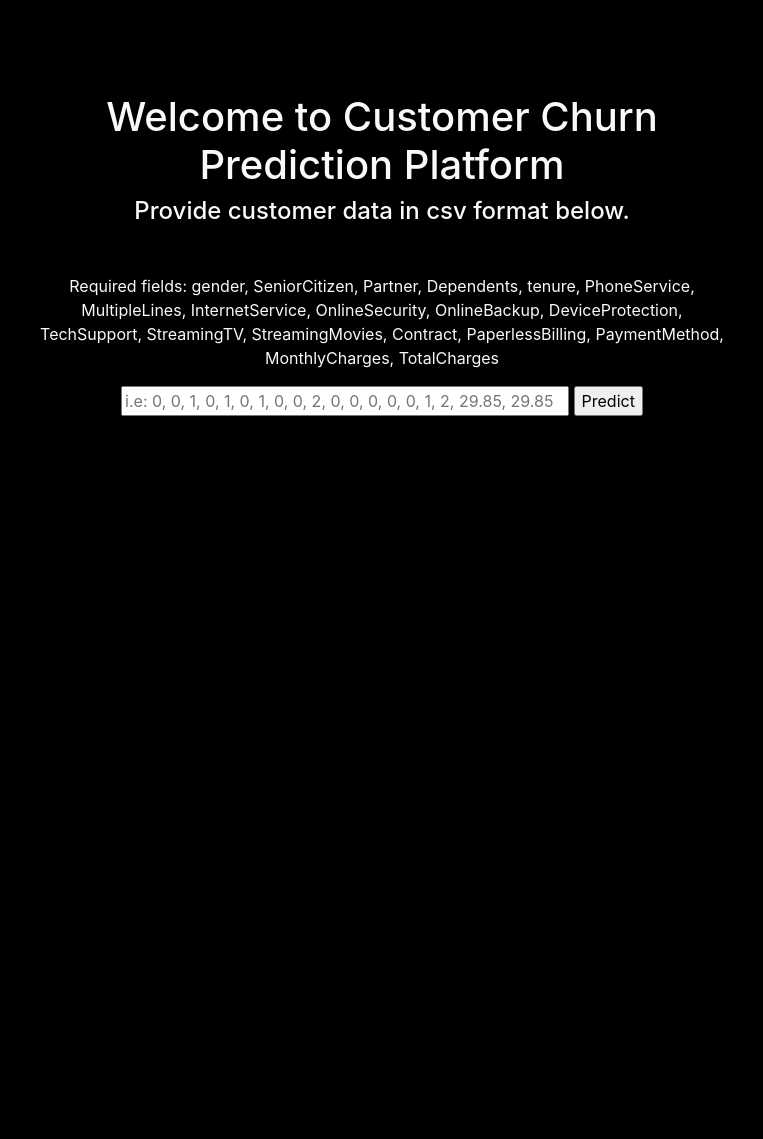
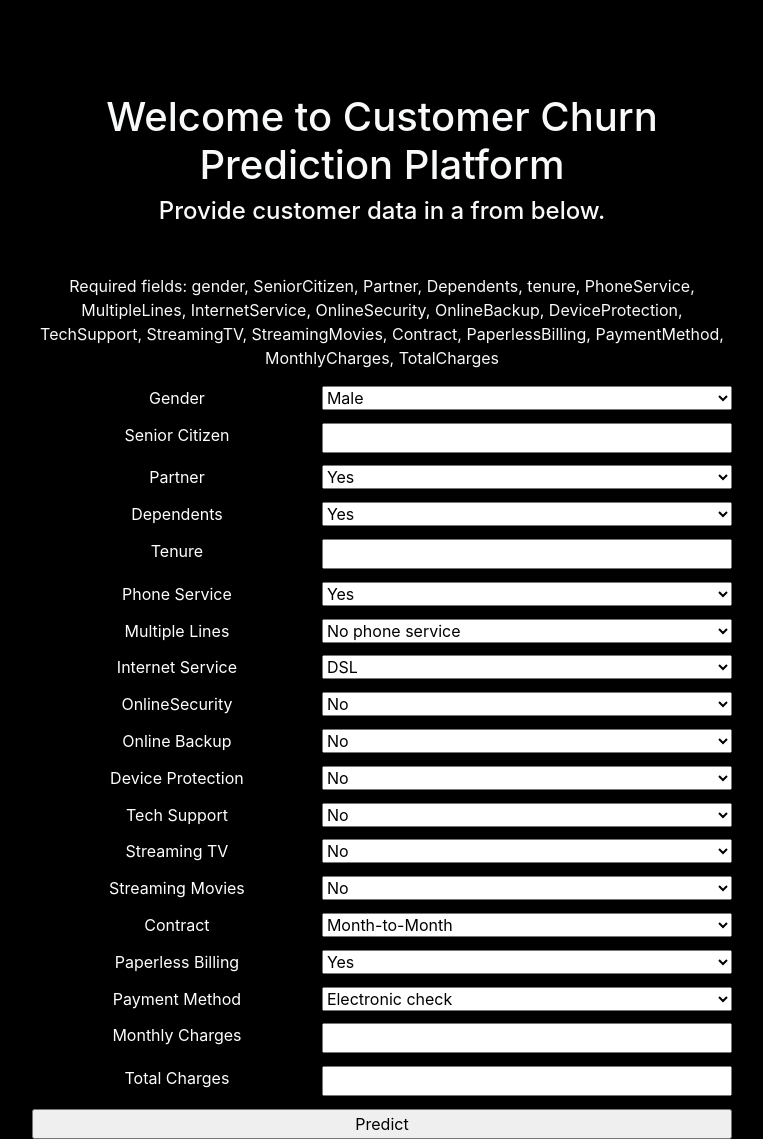
Before and after one commit to onshimiye/mla2, a Flask app: page / in a window 1280 px wide. Shown: the part 207-1346 px from the top of the page, without its empty margins (258-1021 px from the left). Before the commit the page ends 623 px from the top, so only its background shows below. Run offline with Flask 2, Linux system fonts and the light colour scheme; some libraries are stand-ins or nearby versions.

Commit message:
Predict on user inputs

```diff
--- a/app.py
+++ b/app.py
@@ -7,51 +7,69 @@ from model import predict
 
 app = Flask(__name__)
 
+
 @app.route('/', methods=['GET', 'POST'])
 def home():
     if request.method == 'POST':
-        # data = request['data']
-        to_predict = request.form['data']
-        print(to_predict)
-        prediction, confidence = predict(to_predict)
+        gender = int(request.form['gender'])
+        senior_citizen = float(request.form['senior-citizen'])
+        partener = int(request.form['partener'])
+        dependents = int(request.form['dependents'])
+        tenure = float(request.form['tenure'])
+        phone_service = int(request.form['phone-service'])
+        multiple_lines = int(request.form['multiple-lines'])
+        internet_service = int(request.form['internet-service'])
+        online_security = int(request.form['online-security'])
+        online_backup = int(request.form['online-backup'])
+        device_protection = int(request.form['device-protection'])
+        tech_support = int(request.form['tech-support'])
+        streaming_tv = int(request.form['streaming-tv'])
+        streaming_movies = int(request.form['streaming-movies'])
+        contract = int(request.form['contract'])
+        paperless_billing = int(request.form['paperless-billing'])
+        payment_method = int(request.form['payment-method'])
+        monthly_charges = float(request.form['monthly-charges'])
+        total_charges = float(request.form['total-charges'])
+
+        prediction, confidence = predict(gender, senior_citizen, partener, dependents, tenure, phone_service, multiple_lines, internet_service, online_security,
+                                         online_backup, device_protection, tech_support, streaming_tv, streaming_movies, contract, paperless_billing, payment_method, monthly_charges, total_charges)
 
         res = {
-                'prediction':prediction,
-                'confidence':confidence
-                }
+            'prediction': prediction,
+            'confidence': confidence
+        }
         return render_template('res.html', res=res)
 
         # return redirect(url_for('prediction', data=data))
     return render_template('index.html')
 
+
 @app.route('/prediction/data')
 def prediction(filename):
-    #Step 1
+    # Step 1
     my_image = plt.imread(os.path.join('uploads', filename))
-    #Step 2
-    my_image_re = resize(my_image, (32,32,3))
+    # Step 2
+    my_image_re = resize(my_image, (32, 32, 3))
 
-    #Step 3
+    # Step 3
     with graph.as_default():
-      set_session(sess)
-      probabilities = model.predict(np.array( [my_image_re,] ))[0,:]
-      print(probabilities)
-#Step 4
-      number_to_class = ['airplane', 'automobile', 'bird', 'cat', 'deer', 'dog', 'frog', 'horse', 'ship', 'truck']
-      index = np.argsort(probabilities)
-      predictions = {
-        "class1":number_to_class[index[9]],
-        "class2":number_to_class[index[8]],
-        "class3":number_to_class[index[7]],
-        "prob1":probabilities[index[9]],
-        "prob2":probabilities[index[8]],
-        "prob3":probabilities[index[7]],
-      }
-#Step 5
+        set_session(sess)
+        probabilities = model.predict(np.array([my_image_re, ]))[0, :]
+        print(probabilities)
+# Step 4
+        number_to_class = ['airplane', 'automobile', 'bird',
+                           'cat', 'deer', 'dog', 'frog', 'horse', 'ship', 'truck']
+        index = np.argsort(probabilities)
+        predictions = {
+            "class1": number_to_class[index[9]],
+            "class2": number_to_class[index[8]],
+            "class3": number_to_class[index[7]],
+            "prob1": probabilities[index[9]],
+            "prob2": probabilities[index[8]],
+            "prob3": probabilities[index[7]],
+        }
+# Step 5
     return render_template('predict.html', predictions=predictions)
-
-
-
 
 
 if __name__ == '__main__':
--- a/templates/index.html
+++ b/templates/index.html
@@ -1,24 +1,167 @@
 <!doctype html>
 
 <html>
+
 <head>
     <title>Customer Churn Prediction</title>
     <link rel="stylesheet" href="https://maxcdn.bootstrapcdn.com/bootstrap/4.0.0/css/bootstrap.min.css" integrity="sha384-Gn5384xqQ1aoWXA+058RXPxPg6fy4IWvTNh0E263XmFcJlSAwiGgFAW/dAiS6JXm" crossorigin="anonymous">
+    <style>
+        .label {
+            color: white;
+        }
 
+        form {
+            display: grid;
+            grid-template-columns: auto auto;
+            row-gap: 1vw;
+        }
+
+        #submit {
+            grid-column-start: 1;
+            grid-column-end: 3;
+        }
+    </style>
 </head>
 
 <body style="background-color:black">
-<div id="maintext" style="position:absolute; margin:auto; width:700px; height:200px; text-align:center; top:0; bottom: 0; left: 0; right: 0;">
-  <h1 class="text-light mb-2"> Welcome to Customer Churn Prediction Platform </h1>
-  <h4 class="text-light mb-5">Provide customer data in csv format below.</h4>
-  <p class="text-light"> Required fields: gender, SeniorCitizen, Partner, Dependents, tenure, PhoneService, MultipleLines, InternetService, OnlineSecurity,	OnlineBackup,	DeviceProtection,	TechSupport,	StreamingTV,	StreamingMovies,	Contract,	PaperlessBilling,	PaymentMethod,	MonthlyCharges,	TotalCharges</p>
+    <div id="maintext" style="position:absolute; margin:auto; width:700px; height:200px; text-align:center; top:0; bottom: 0; left: 0; right: 0;">
+        <h1 class="text-light mb-2"> Welcome to Customer Churn Prediction Platform </h1>
+        <h4 class="text-light mb-5">Provide customer data in a from below.</h4>
+        <p class="text-light"> Required fields: gender, SeniorCitizen, Partner, Dependents, tenure, PhoneService, MultipleLines, InternetService, OnlineSecurity, OnlineBackup, DeviceProtection, TechSupport, StreamingTV, StreamingMovies, Contract, PaperlessBilling, PaymentMethod,
+            MonthlyCharges, TotalCharges</p>
 
-  <form method=post enctype=multipart/form-data>
-     <p class="text-light">
-        <input type=text name=data placeholder="i.e: 0, 0, 1, 0, 1, 0, 1, 0, 0, 2, 0, 0, 0, 0, 0, 1, 2, 29.85, 29.85" style="width:35vw">
-       <input type=submit value=Predict>
-     </p>
-  </form>
-</div>
+        <form method=post enctype=multipart/form-data>
+            <span class=label>Gender</span>
+            <select name=gender class=selector>
+              <option value=1>Male</option>
+              <option value=0>Female</option>
+            </select>
+
+
+
+            <span class=label>Senior Citizen</span>
+            <input type=number name=senior-citizen required>
+
+
+            <span class=label>Partner</span>
+            <select name=partener class=selector>
+              <option value=1>Yes</option>
+              <option value=0>No</option>
+            </select>
+
+            <span class=label>Dependents</span>
+            <select name=dependents class=selector>
+              <option value=1>Yes</option>
+              <option value=0>No</option>
+            </select>
+
+            <span class=label>Tenure</span>
+            <input type=number name=tenure required>
+
+
+            <span class=label>Phone Service</span>
+            <select name=phone-service class=selector>
+              <option value=1>Yes</option>
+              <option value=0>No</option>
+            </select>
+
+
+            <span class=label>Multiple Lines</span>
+            <select name=multiple-lines class=selector>
+              <option value=1>No phone service</option>
+              <option value=0>No</option>
+              <option value=2>Yes</option>
+            </select>
+
+
+            <span class=label>Internet Service</span>
+            <select name=internet-service class=selector>
+              <option value=0>DSL</option>
+              <option value=1>Fiber optic</option>
+              <option value=2>No</option>
+            </select>
+
+
+            <span class=label>OnlineSecurity</span>
+            <select name=online-security class=selector>
+              <option value=0>No</option>
+              <option value=2>Yes</option>
+              <option value=1>No internet service</option>
+            </select>
+
+
+            <span class=label>Online Backup</span>
+            <select name=online-backup class=selector>
+              <option value=0>No</option>
+              <option value=2>Yes</option>
+              <option value=1>No internet service</option>
+            </select>
+
+
+            <span class=label>Device Protection</span>
+            <select name=device-protection class=selector>
+              <option value=0>No</option>
+              <option value=1>Yes</option>
+              <option value=1>No internet service</option>
+            </select>
+
+
+            <span class=label>Tech Support</span>
+            <select name=tech-support class=selector>
+              <option value=0>No</option>
+              <option value=2>Yes</option>
+              <option value=1>No internet service</option>
+            </select>
+
+
+            <span class=label>Streaming TV</span>
+            <select name=streaming-tv class=selector>
+              <option value=0>No</option>
+              <option value=2>Yes</option>
+              <option value=1>No internet service</option>
+            </select>
+
+
+            <span class=label>Streaming Movies</span>
+            <select name=streaming-movies class=selector>
+              <option value=0>No</option>
+              <option value=2>Yes</option>
+              <option value=1>No internet service</option>
+            </select>
+
+
+            <span class=label>Contract</span>
+            <select name=contract class=selector>
+              <option value=0>Month-to-Month</option>
+              <option value=1>One year</option>
+              <option value=2>Two year</option>
+            </select>
+
+
+            <span class=label>Paperless Billing</span>
+            <select name=paperless-billing class=selector>
+              <option value=1>Yes</option>
+              <option value=0>No</option>
+            </select>
+
+
+            <span class=label>Payment Method</span>
+            <select name=payment-method class=selector>
+              <option value=2>Electronic check</option>
+              <option value=3>Mailed check</option>
+              <option value=0>Bank transfer (automatic)</option>
+              <option value=1>Credit card (automatic)</option>
+            </select>
+
+            <span class=label>Monthly Charges</span> <input type=number name=monthly-charges required>
+
+            <span class=label>Total Charges</span> <input type=number name=total-charges required>
+
+
+
+            <input id=submit type=submit value=Predict>
+        </form>
+    </div>
 </body>
+
 </html>
```
Also changed, not shown: model.py (+49 -37 lines), 1 other file.
